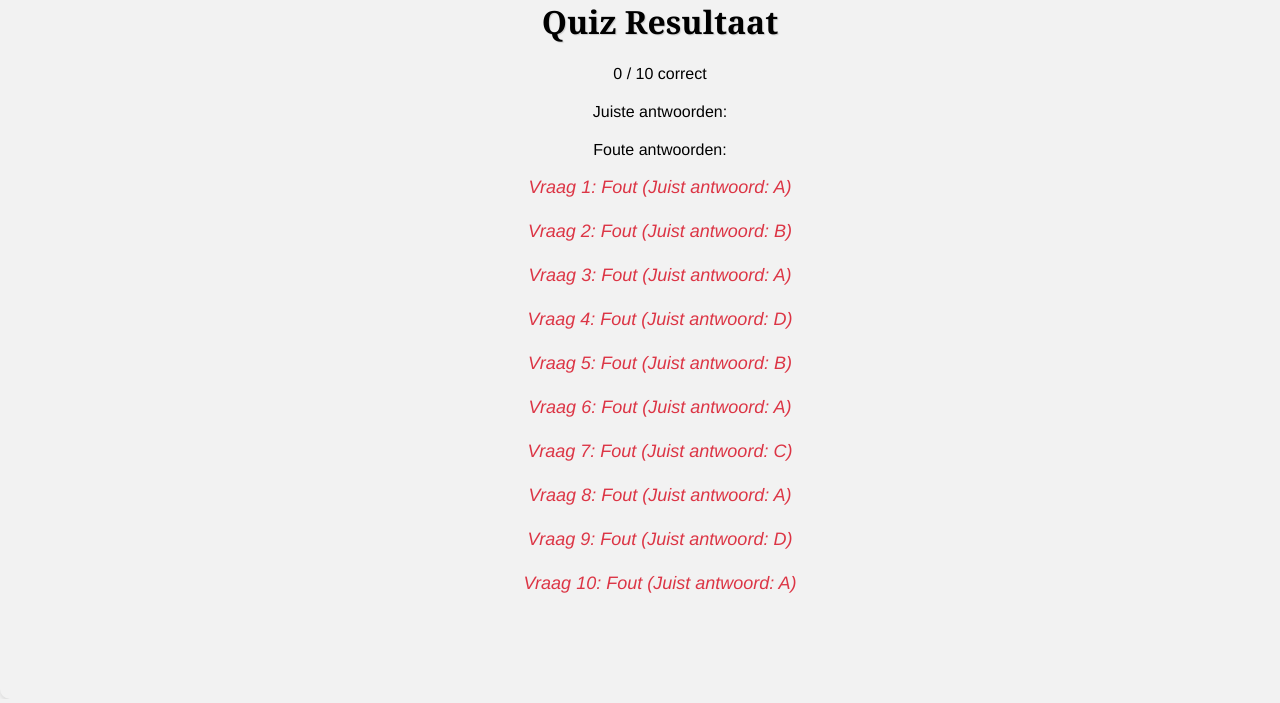
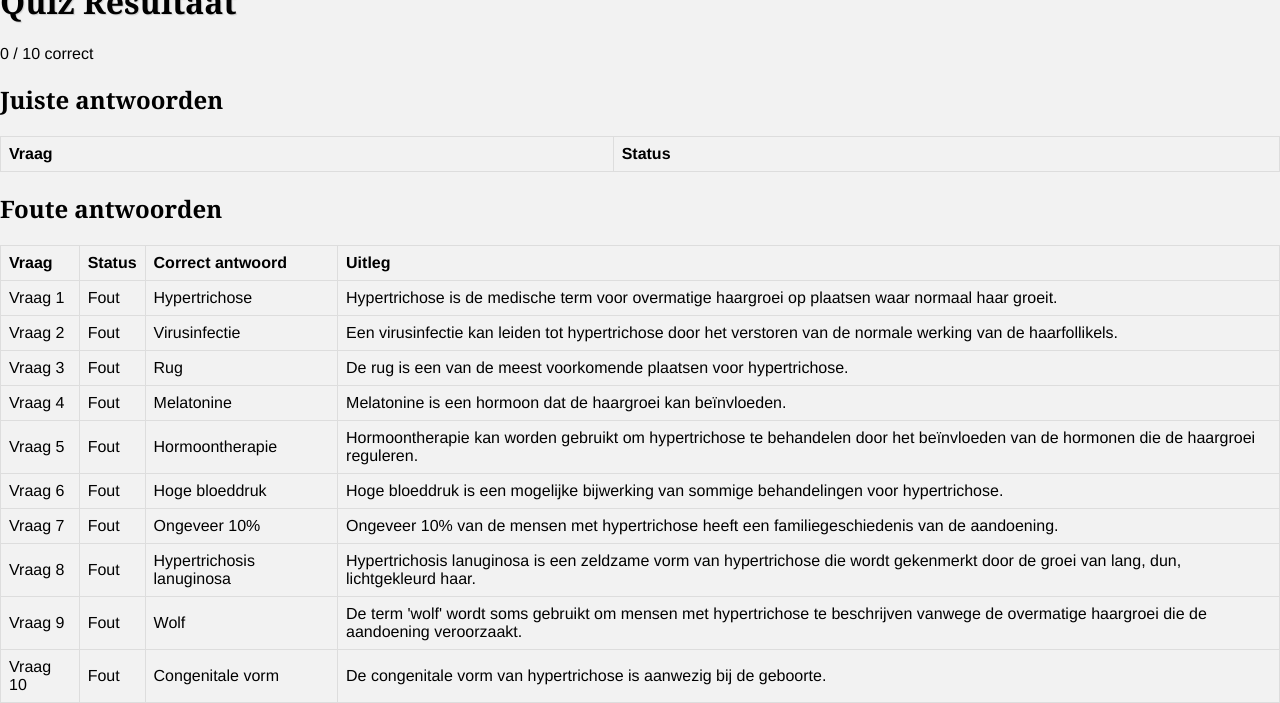
Before and after one commit to WoutervanderRolBrouwer/Hypertrichose, a PHP site: page /Quiz/quiz_result.php in a window 1280 px wide. Shown: the part 141-844 px from the top of the page. Run offline with PHP 8.4, Linux system fonts and the light colour scheme; lists and menus that the app fills with data are empty; style sheets or scripts are compiled from the project's sources.

Commit message:
quiz_result.php pagina aangepast

```diff
--- a/Quiz/css/result.css
+++ b/Quiz/css/result.css
@@ -1,40 +1,14 @@
-body {
-    text-align: center;
-    margin-top: 50px;
-    background-color: #f8f8f8;
-    padding: 20px;
-    border-radius: 10px;
-    box-shadow: 0 2px 4px rgba(0, 0, 0, 0.1);
+table {
+    border-collapse: collapse;
+    width: 100%;
 }
 
-#results,
-#correct-answers,
-#incorrect-answers {
-    margin-top: 20px;
-    display: flex;
-    flex-direction: column;
-    align-items: center;
+th, td {
+    border: 1px solid #dddddd;
+    text-align: left;
+    padding: 8px;
 }
 
-#results p,
-#correct-answers p,
-#incorrect-answers p {
-    margin-bottom: 5px;
-    font-size: 18px;
-    text-align: center;
+th {
+    background-color: #f2f2f2;
 }
-
-#results p {
-    color: #28a745;
-    font-weight: bold;
-}
-
-#correct-answers p {
-    color: #28a745;
-    font-weight: bold;
-}
-
-#incorrect-answers p {
-    color: #dc3545;
-    font-style: italic;
-}
--- a/Quiz/quiz_result.php
+++ b/Quiz/quiz_result.php
@@ -24,16 +24,14 @@
 </header>
 </head>
 <body>
-
-<div class="result">
-
+<div class="quiz">
     <h1>Quiz Resultaat</h1>
 
     <?php
     function getDbConnection() {
         $host = 'localhost';
-    $dbname = 'hypertrichose';
-    $DBusername = 'stmakpabot';
+        $dbname = 'hypertrichose'; /**Pas deze naam niet aan */
+        $DBusername = 'stmakpabot'; /**Pas deze naam niet aan */
         $DBpassword = 'zX[LqFHU@rx9rQJT';
         return new PDO("mysql:host=$host;dbname=$dbname", $DBusername, $DBpassword);
     }
@@ -42,6 +40,18 @@ function handleQuizResult($pdo, $username, $userAnswers, $correctAnswers) {
         $totalCorrect = 0;
         $correctAnswersInfo = [];
         $incorrectAnswersInfo = [];
+        $correctAnswersExplanations = [
+            "Hypertrichose is de medische term voor overmatige haargroei op plaatsen waar normaal haar groeit.",
+            "Een virusinfectie kan leiden tot hypertrichose door het verstoren van de normale werking van de haarfollikels.",
+            "De rug is een van de meest voorkomende plaatsen voor hypertrichose.",
+            "Melatonine is een hormoon dat de haargroei kan beïnvloeden.",
+            "Hormoontherapie kan worden gebruikt om hypertrichose te behandelen door het beïnvloeden van de hormonen die de haargroei reguleren.",
+            "Hoge bloeddruk is een mogelijke bijwerking van sommige behandelingen voor hypertrichose.",
+            "Ongeveer 10% van de mensen met hypertrichose heeft een familiegeschiedenis van de aandoening.",
+            "Hypertrichosis lanuginosa is een zeldzame vorm van hypertrichose die wordt gekenmerkt door de groei van lang, dun, lichtgekleurd haar.",
+            "De term 'wolf' wordt soms gebruikt om mensen met hypertrichose te beschrijven vanwege de overmatige haargroei die de aandoening veroorzaakt.",
+            "De congenitale vorm van hypertrichose is aanwezig bij de geboorte."
+        ];
 
         foreach ($correctAnswers as $index => $correctAnswer) {
             $questionNumber = $index + 1;
@@ -49,11 +59,12 @@ function handleQuizResult($pdo, $username, $userAnswers, $correctAnswers) {
 
             if ($userAnswer == $correctAnswer) {
                 $totalCorrect++;
-            $correctAnswersInfo[] = "Vraag $questionNumber: Juist";
+                $correctAnswersInfo[] = ["Vraag $questionNumber", "Juist"];
             } else {
-            $incorrectAnswersInfo[] = "Vraag $questionNumber: Fout (Juist antwoord: $correctAnswer)";
+                $incorrectAnswersInfo[] = ["Vraag $questionNumber", "Fout", $correctAnswer, $correctAnswersExplanations[$index]];
             }
         }
+
 
         $sql = "INSERT INTO quiz_results (username, quiz_date, correct_answers, incorrect_answers) VALUES (?, NOW(), ?, ?)";
         $stmt = $pdo->prepare($sql);
@@ -65,7 +76,7 @@ function handleQuizResult($pdo, $username, $userAnswers, $correctAnswers) {
     $pdo = getDbConnection();
     $username = $_SESSION['username'] ?? '';
 
-$correctAnswers = ["A", "B", "A", "D", "B", "A", "C", "A", "D", "A"];
+    $correctAnswers = ["Hypertrichose", "Virusinfectie", "Rug", "Melatonine", "Hormoontherapie", "Hoge bloeddruk", "Ongeveer 10%", "Hypertrichosis lanuginosa", "Wolf", "Congenitale vorm"];
     $userAnswers = [
         $_POST['question1'] ?? '',
         $_POST['question2'] ?? '',
@@ -83,19 +94,33 @@ list($totalCorrect, $correctAnswersInfo, $incorrectAnswersInfo) = handleQuizResu
 
     echo "<div id='results'>$totalCorrect / 10 correct</div>";
 
-echo "<div id='correct-answers'>Juiste antwoorden:";
+    echo "<h2>Juiste antwoorden</h2>";
+    echo "<table border='0'>
+    <tr>
+    <th>Vraag</th>
+    <th>Status</th>
+        </tr>";
     foreach ($correctAnswersInfo as $info) {
-    echo "<p>$info</p>";
+        echo "<tr>";
+        foreach ($info as $item) {
+            echo "<td>$item</td>";
         }
-echo "</div>";
+        echo "</tr>";
+    }
+    echo "</table>";
 
-echo "<div id='incorrect-answers'>Foute antwoorden:";
+    echo "<h2>Foute antwoorden</h2>";
+    echo "<table>";
+    echo "<tr><th>Vraag</th><th>Status</th><th>Correct antwoord</th><th>Uitleg</th></tr>";
     foreach ($incorrectAnswersInfo as $info) {
-    echo "<p>$info</p>";
+        echo "<tr>";
+        foreach ($info as $item) {
+            echo "<td>$item</td>";
         }
-echo "</div>";
+        echo "</tr>";
+    }
+    echo "</table>";
     ?>
-
 </div>
 
 </body>
```
Also changed, not shown: Quiz/css/quiz.css (+4 -3 lines), Quiz/quiz.php (+41 -44 lines), Quiz/scss/quiz.scss (+3 -4 lines), Quiz/css/extra.css (deleted), 1 other file. Lines whose indentation alone changed are shown as unchanged.
